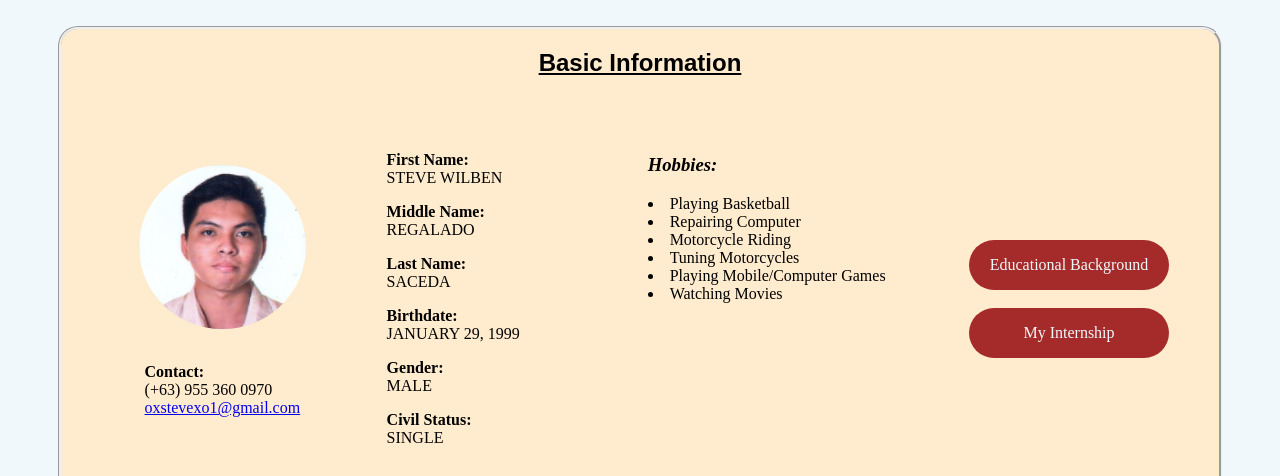
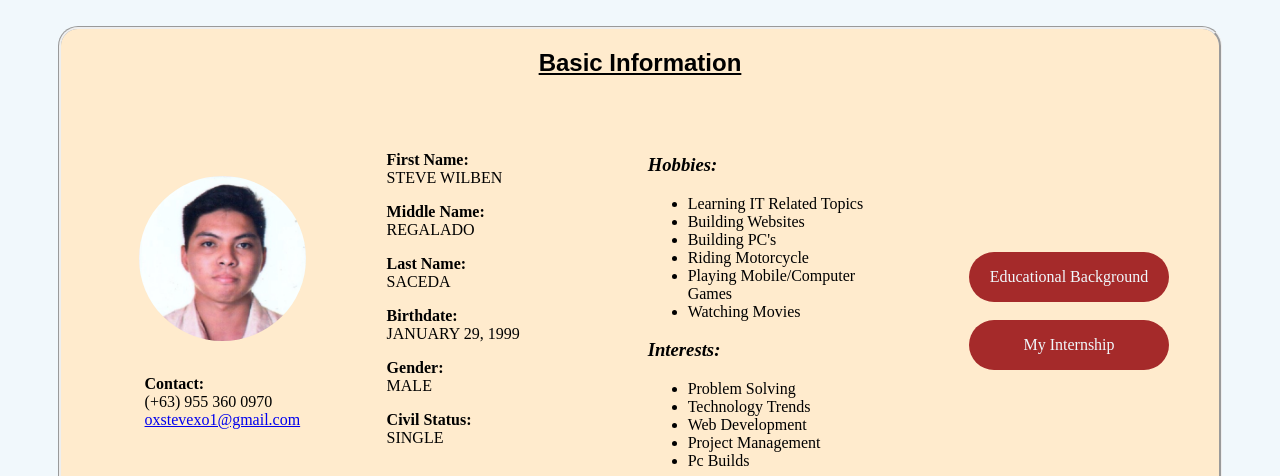
Before and after one commit to Steve-Saceda/Digital-Portfolio, a plain HTML site: page index.html in a window 1280 px wide. Shown: the part 75-551 px from the top of the page. Drawn offline with Linux system fonts and the light colour scheme.

Commit message:
interests added and few fixes

```diff
--- a/index.html
+++ b/index.html
@@ -6,7 +6,7 @@
     <meta http-equiv="X-UA-Compatible" content="IE=edge">
     <meta name="viewport" content="width=device-width, initial-scale=1.0">
     <link rel="stylesheet" href="styles.css" type="text/css">
-
+    <link rel="icon" href="assets/cit-u logo.png">
     <title>Digital Portfolio</title>
 </head>
 
@@ -62,12 +62,30 @@
                         <h3><i>Hobbies:</i></h3>
                     </div>
                     <div class="hobbylist">
-                        <li>Playing Basketball</li>
-                        <li>Repairing Computer</li>
-                        <li>Motorcycle Riding</li>
-                        <li>Tuning Motorcycles</li>
-                        <li>Playing Mobile/Computer Games</li>
-                        <li>Watching Movies</li>
+                        <ul>
+                            <li>Learning IT Related Topics</li>
+                            <li>Building Websites</li>
+                            <li>Building PC's</li>
+                            <li>Riding Motorcycle</li>
+                            <li>Playing Mobile/Computer Games</li>
+                            <li>Watching Movies</li>
+                        </ul>
+                    </div>
+
+                    <div class="interests-container">
+                        <div class="title">
+                            <h3><i>Interests:</i></h3>
+                        </div>
+                        <div class="interestlist">
+                            <ul>
+                                <li>Problem Solving</li>
+                                <li>Technology Trends</li>
+                                <li>Web Development</li>
+                                <li>Project Management</li>
+                                <li>Pc Builds</li>
+                            </ul>
+                        </div>
+
                     </div>
                 </div>
                 <div class="education">
--- a/styles.css
+++ b/styles.css
@@ -99,6 +99,7 @@ body {
     margin-right: 80px;
     width: 400px;
     margin-bottom: auto;
+
     /* border: 10px solid; */
 }
 
```
